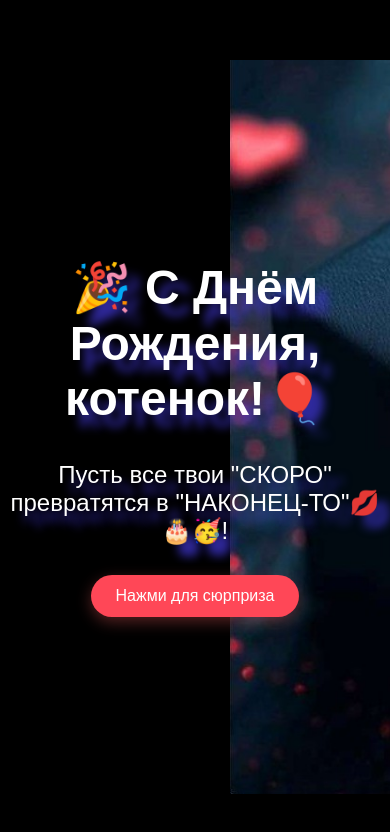
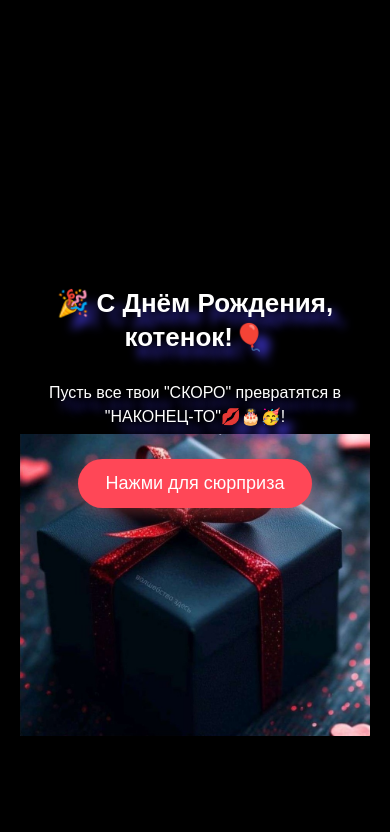
Before and after one commit to Devilfron/HB-my-love, a plain HTML site: page index.html in a window 390 px wide. Drawn offline with Linux system fonts and the light colour scheme.

Commit message:
add adaptive

```diff
--- a/style.css
+++ b/style.css
@@ -6,8 +6,8 @@ body {
     background-position: center;
     background-repeat: no-repeat;
     background-attachment: fixed;
-    background-size: 850px auto !important;
-    background-position: 230px 60px !important;
+    background-size: 850px auto;
+    background-position: 230px 60px;
     display: flex;
     flex-direction: column;
     justify-content: center;
@@ -18,6 +18,7 @@ body {
     overflow: hidden;
     text-align: center;
     color: #fff;
+    box-sizing: border-box;
 }
 
 h1 {
@@ -67,7 +68,6 @@ button:hover {
     color: #f7071b;
     font-size: 20px;
     animation: float 2s linear;
-    animation-timing-function: linear; /* Равномерная скорость без рывков */
     bottom: -30px;
     pointer-events: none;
 }
@@ -108,3 +108,61 @@ button:hover {
     transform: translateY(0) scale(1);
   }
 }
+
+/* Адаптация для мобильных телефонов и планшетов (включая 960x1440 и 1032x1376) */
+@media (max-width: 1032px) {
+   body {
+    background-size: 520px auto;
+    background-position: center 80%;
+    justify-content: flex-start;
+    padding-top: 380px;
+  }
+
+  h1 {
+    font-size: 34px;
+  }
+
+  p {
+    font-size: 20px;
+  }
+}
+
+/* Адаптация для мобильных телефонов */
+@media (max-width: 768px) {
+  body {
+    padding: 20px 15px;
+    /* Уменьшаем картинку подарка и ставим её внизу по центру */
+    background-size: 350px auto;
+    background-position: center 80%;
+    padding-top: 270px;
+    padding-left: 15px;
+    padding-right: 15px;
+    /* На телефонах fixed-фон часто дёргается, поэтому меняем на scroll */
+    background-attachment: scroll;
+  }
+
+  /* Уменьшаем главный заголовок, чтобы не вылезал за края */
+  h1 {
+    font-size: 26px;
+    line-height: 1.3;
+  }
+
+  /* Делаем основной текст и кнопку удобными для нажатия пальцем */
+  p {
+    font-size: 16px;
+    line-height: 1.5;
+  }
+
+  button {
+    font-size: 18px;
+    padding: 14px 28px;
+    max-width: 90%;
+  }
+
+  /* Карточка с появившимся поздравлением */
+  #surpriseMessage {
+    font-size: 18px;
+    padding: 14px 20px;
+    max-width: 90%;
+  }
+}
```
